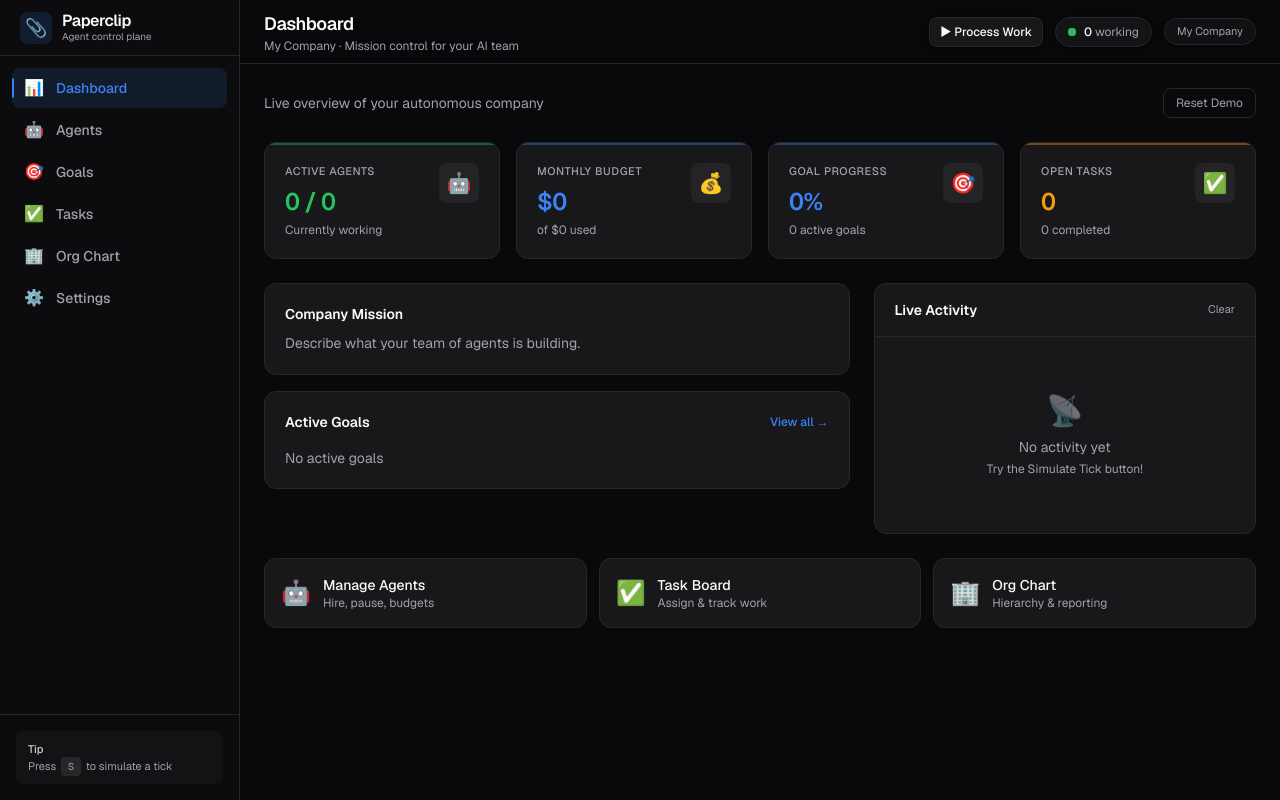
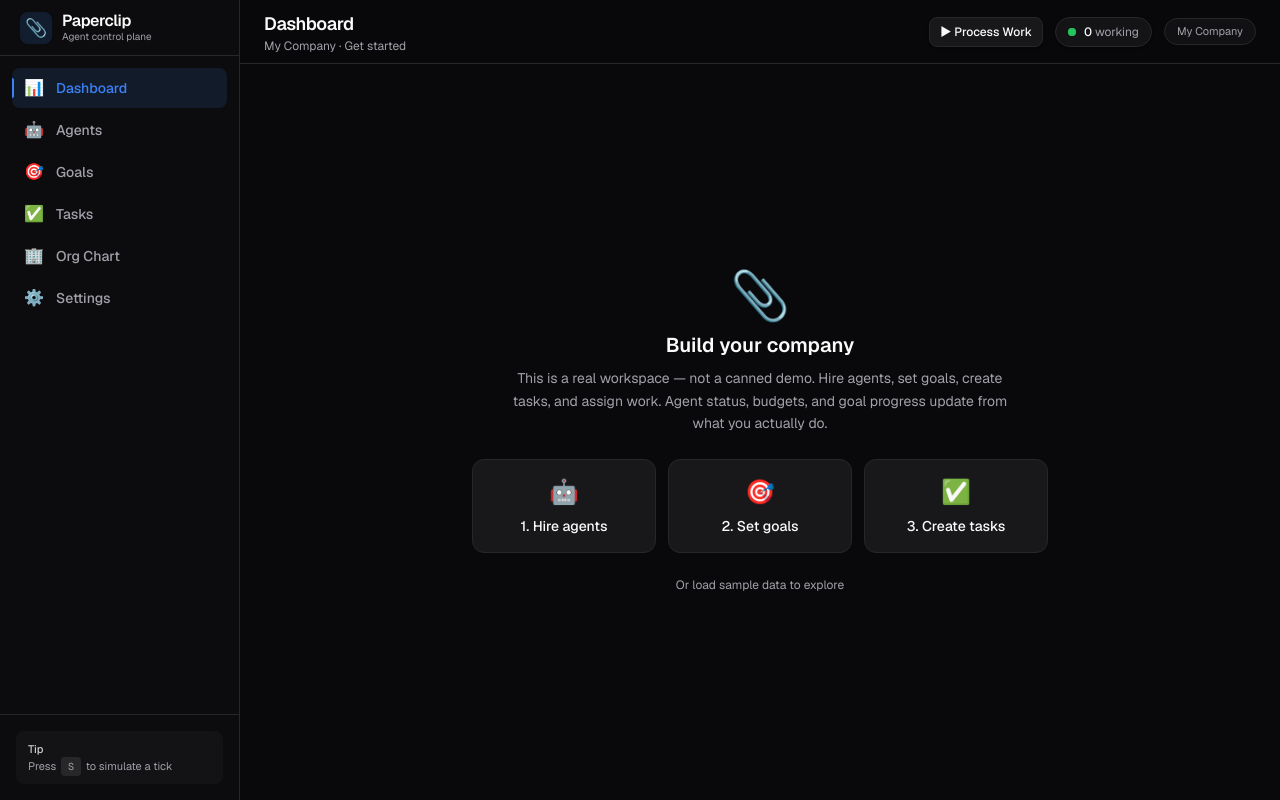
Before and after one commit to henrygoldsmith07-wq/paperclip-clone, a Next.js app: page /dashboard in a window 1280 px wide. Built offline with nearby package versions, Linux system fonts and the light colour scheme.

Commit message:
feat: empty-state onboarding; remove demo reset from dashboard

```diff
--- a/src/app/dashboard/page.tsx
+++ b/src/app/dashboard/page.tsx
@@ -14,8 +14,8 @@ export default function DashboardPage() {
     goals,
     tasks,
     company,
-    resetData,
     clearActivities,
+    loadSampleData,
     isHydrated,
   } = useApp();
   const { toast } = useToast();
@@ -23,11 +23,14 @@ export default function DashboardPage() {
   if (!isHydrated) {
     return (
       <>
-        <Header title="Dashboard" subtitle="Loading mission control…" />
+        <Header title="Dashboard" subtitle="Loading…" />
         <DashboardSkeleton />
       </>
     );
   }
+
+  const isEmpty =
+    agents.length === 0 && goals.length === 0 && tasks.length === 0;
 
   const working = agents.filter((a) => a.status === "working").length;
   const totalBudget = agents.reduce((s, a) => s + a.budgetMonthly, 0);
@@ -48,30 +51,67 @@ export default function DashboardPage() {
     .filter((a) => a.pct >= 0.7)
     .sort((a, b) => b.pct - a.pct);
 
+  if (isEmpty) {
+    return (
+      <>
+        <Header
+          title="Dashboard"
+          subtitle={`${company.name} · Get started`}
+        />
+        <div className="flex flex-1 flex-col items-center justify-center gap-6 p-8 pt-16 lg:pt-8">
+          <div className="max-w-lg text-center">
+            <p className="mb-3 text-5xl">📎</p>
+            <h2 className="text-xl font-semibold">Build your company</h2>
+            <p className="mt-2 text-sm leading-relaxed text-muted">
+              This is a real workspace — not a canned demo. Hire agents, set
+              goals, create tasks, and assign work. Agent status, budgets, and
+              goal progress update from what you actually do.
+            </p>
+          </div>
+          <div className="grid w-full max-w-xl gap-3 sm:grid-cols-3">
+            <Link
+              href="/dashboard/agents"
+              className="rounded-xl border border-border bg-card p-4 text-center transition-colors hover:border-accent/40"
+            >
+              <div className="text-2xl">🤖</div>
+              <div className="mt-2 text-sm font-medium">1. Hire agents</div>
+            </Link>
+            <Link
+              href="/dashboard/goals"
+              className="rounded-xl border border-border bg-card p-4 text-center transition-colors hover:border-accent/40"
+            >
+              <div className="text-2xl">🎯</div>
+              <div className="mt-2 text-sm font-medium">2. Set goals</div>
+            </Link>
+            <Link
+              href="/dashboard/tasks"
+              className="rounded-xl border border-border bg-card p-4 text-center transition-colors hover:border-accent/40"
+            >
+              <div className="text-2xl">✅</div>
+              <div className="mt-2 text-sm font-medium">3. Create tasks</div>
+            </Link>
+          </div>
+          <button
+            onClick={() => {
+              loadSampleData();
+              toast("Sample company loaded", "info");
+            }}
+            className="text-xs text-muted hover:text-foreground hover:underline"
+          >
+            Or load sample data to explore
+          </button>
+        </div>
+      </>
+    );
+  }
+
   return (
     <>
       <Header
         title="Dashboard"
-        subtitle={`${company.name} · Mission control for your AI team`}
+        subtitle={`${company.name} · Mission control`}
       />
       <div className="flex-1 space-y-6 p-6 pt-16 lg:pt-6">
-        <div className="flex flex-wrap items-center justify-between gap-3">
-          <p className="text-sm text-muted">
-            Live overview of your autonomous company
-          </p>
-          <button
-            onClick={() => {
-              if (confirm("Reset all data to the original demo company?")) {
-                resetData();
-                toast("Demo data reset", "warning");
-              }
-            }}
-            className="rounded-lg border border-border px-3 py-1.5 text-xs text-muted hover:bg-card-hover hover:text-foreground"
-          >
-            Reset Demo
-          </button>
-        </div>
-
         <div className="grid gap-4 sm:grid-cols-2 lg:grid-cols-4">
           <StatCard
             label="Active Agents"
@@ -181,7 +221,7 @@ export default function DashboardPage() {
                     </div>
                   ))}
                 {goals.filter((g) => g.status === "active").length === 0 && (
-                  <p className="text-sm text-muted">No active goals</p>
+                  <p className="text-sm text-muted">No active goals yet</p>
                 )}
               </div>
             </div>
@@ -190,7 +230,7 @@ export default function DashboardPage() {
           <div className="rounded-xl border border-border bg-card lg:col-span-2">
             <div className="flex items-center justify-between border-b border-border px-5 py-4">
               <h2 className="text-sm font-semibold text-foreground">
-                Live Activity
+                Activity
               </h2>
               <button
                 onClick={() => {
```
